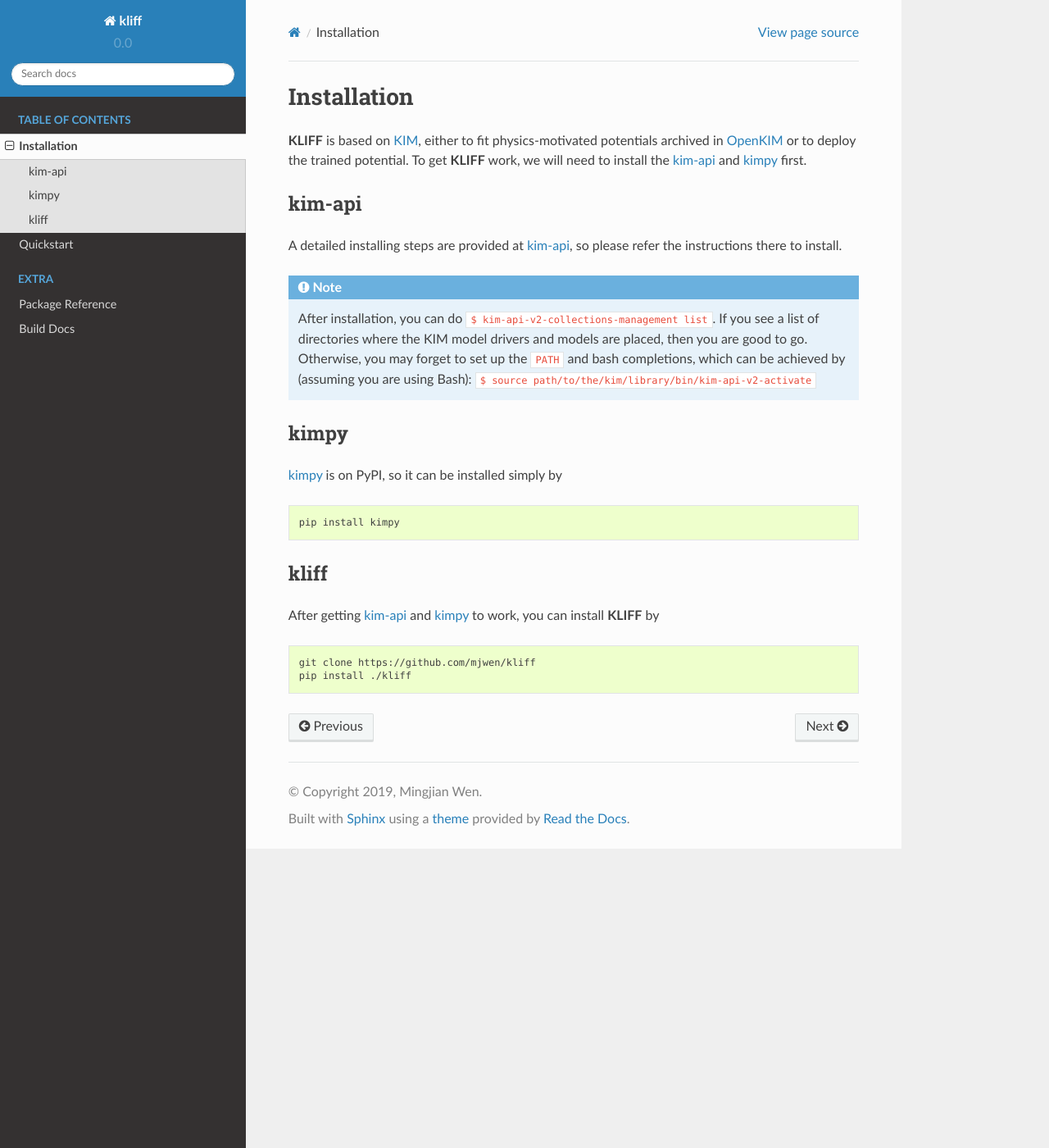
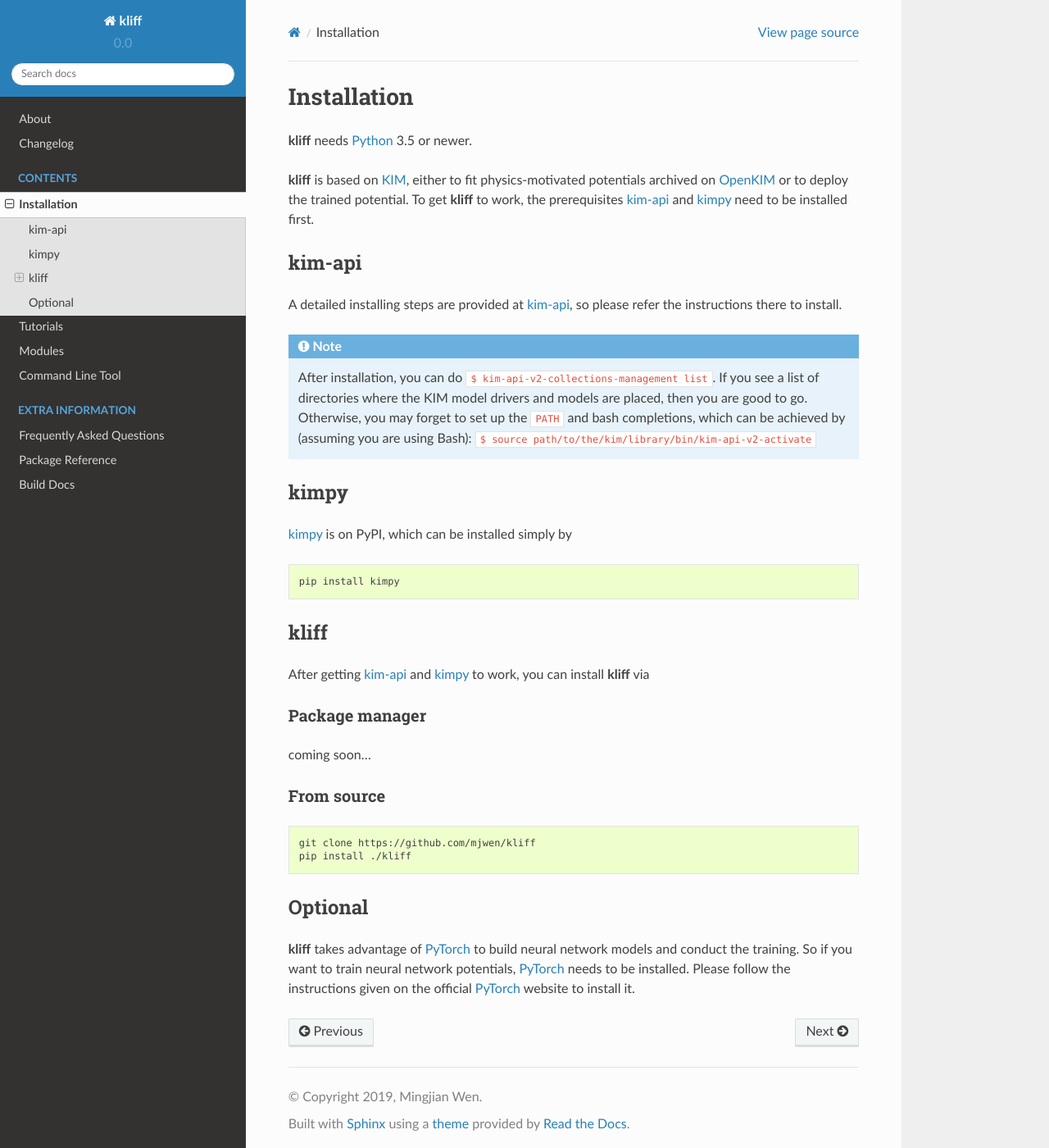
Before and after one commit to openkim/kliff, a Sphinx documentation site: the page built from docs/source/installation.rst, in a window 1280 px wide and 1400 px high. Shown: the whole window at 82% size. Built offline with Sphinx 7.4.7 and the Read the Docs theme 2.0.0, drawn with Linux system fonts in a browser that asks for light colours.

Commit message:
Lay out the structure of doc

```diff
--- /dev/null
+++ b/docs/source/about.rst
@@ -0,0 +1,5 @@
+.. _about:
+
+=====
+About
+=====
--- /dev/null
+++ b/docs/source/changelog.rst
@@ -0,0 +1,5 @@
+.. _changelog:
+
+=========
+Changelog
+=========
--- /dev/null
+++ b/docs/source/command_line.rst
@@ -0,0 +1,5 @@
+.. _cmdline:
+
+=================
+Command Line Tool
+=================
--- /dev/null
+++ b/docs/source/faq.rst
@@ -0,0 +1,5 @@
+.. _faq:
+
+===========================
+Frequently Asked Questions
+===========================
--- a/docs/source/installation.rst
+++ b/docs/source/installation.rst
@@ -1,13 +1,21 @@
+.. _installation:
+
+============
 Installation
 ============
-**KLIFF** is based on `KIM`_, either to fit physics-motivated potentials archived
-in `OpenKIM`_ or to deploy the trained potential.
-To get **KLIFF** work, we will need to install the `kim-api`_ and `kimpy`_ first.
+
+
+**kliff** needs Python_ 3.5 or newer.
+
+
+**kliff** is based on KIM_, either to fit physics-motivated potentials archived
+on OpenKIM_ or to deploy the trained potential. To get **kliff** to work, the
+prerequisites kim-api_ and kimpy_ need to be installed first.
 
 
 kim-api
--------
-A detailed installing steps are provided at `kim-api`_, so please refer the
+=======
+A detailed installing steps are provided at kim-api_, so please refer the
 instructions there to install.
 
 .. note::
@@ -21,8 +29,8 @@ instructions there to install.
 
 
 kimpy
------
-`kimpy`_ is on PyPI, so it can be installed simply by
+=====
+kimpy_ is on PyPI, which can be installed simply by
 
 .. code-block:: bash
 
@@ -30,16 +38,35 @@ kimpy
 
 
 kliff
------
-After getting `kim-api`_ and `kimpy`_ to work, you can install **KLIFF** by
+=====
 
+After getting kim-api_ and kimpy_ to work, you can install **kliff** via
+
+Package manager
+---------------
+coming soon...
+
+From source
+-----------
 .. code-block:: bash
 
     git clone https://github.com/mjwen/kliff
     pip install ./kliff
 
 
+
+Optional
+========
+
+**kliff** takes advantage of PyTorch_ to build neural network models and conduct the
+training. So if you want to train neural network potentials, PyTorch_ needs to be
+installed. Please follow the instructions given on the official PyTorch_ website to
+install it.
+
+
+.. _Python: http://www.python.org
+.. _PyTorch: https://pytorch.org
 .. _KIM: https://openkim.org
 .. _OpenKIM: https://openkim.org
-.. _kim-api: https://openkim.org/kim-api/
+.. _kim-api: https://openkim.org/kim-api
 .. _kimpy: https://github.com/mjwen/kimpy
--- /dev/null
+++ b/docs/source/modules/calculators.rst
@@ -0,0 +1,5 @@
+.. module:: doc.calculators
+
+===========
+Calculators
+===========
--- /dev/null
+++ b/docs/source/modules/loss.rst
@@ -0,0 +1,5 @@
+.. module:: doc.loss
+
+=============
+Loss function
+=============
--- a/docs/source/quickstart.rst
+++ /dev/null
@@ -1,5 +0,0 @@
-Quickstart
-==========
-
-In this section, we will go over an example to fit the Stillinger-Weber potential
-for silicon.
```
Also changed, not shown: docs/source/index.rst (+18 -7 lines), docs/source/modules/models.rst (added, +11 -0 lines), docs/source/modules/modules.rst (added, +27 -0 lines), docs/source/tutorials.rst (added, +18 -0 lines), 1 other file.
